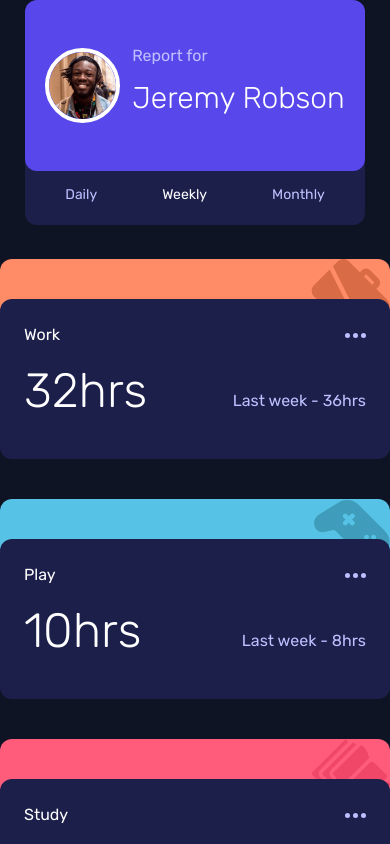
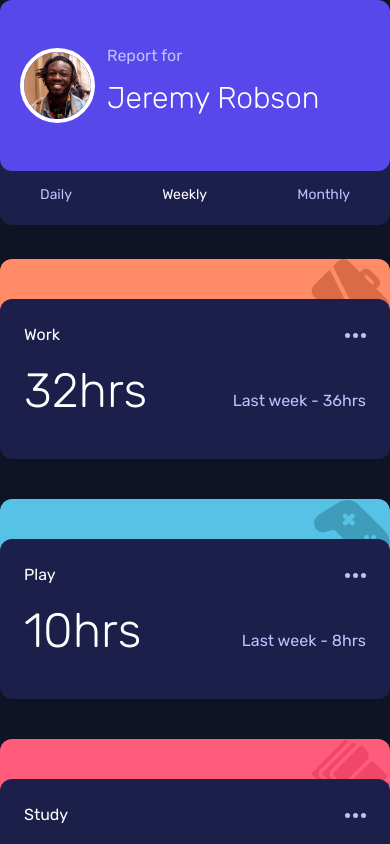
Before and after one commit to mishael-codes/time-tracking-dashboard-main-2, a plain HTML site: page index.html in a window 390 px wide. Shown: the top 844 px of the page. Drawn offline with Linux system fonts and the light colour scheme.

Commit message:
Fix: design fixes

```diff
--- a/index.html
+++ b/index.html
@@ -18,7 +18,7 @@
     class="bg-darkNavy flex flex-col items-center w-screen justify-center min-h-screen text-white font-rubik lg:flex-row lg:items-center lg:justify-center relative"
   >
     <div
-      class="mb-8 relative lg:-mt-32 lg:max-w-1/4 lg:min-h-full xl:max-w-1/5"
+      class="w-full mb-8 relative lg:-mt-32 lg:max-w-1/4 lg:min-h-full xl:max-w-1/5"
     >
       <header
         class="flex items-center justify-start w-full bg-purple rounded-xl p-5 py-7 lg:flex-col lg:items-start lg:pb-20 relative z-[999]"
```
